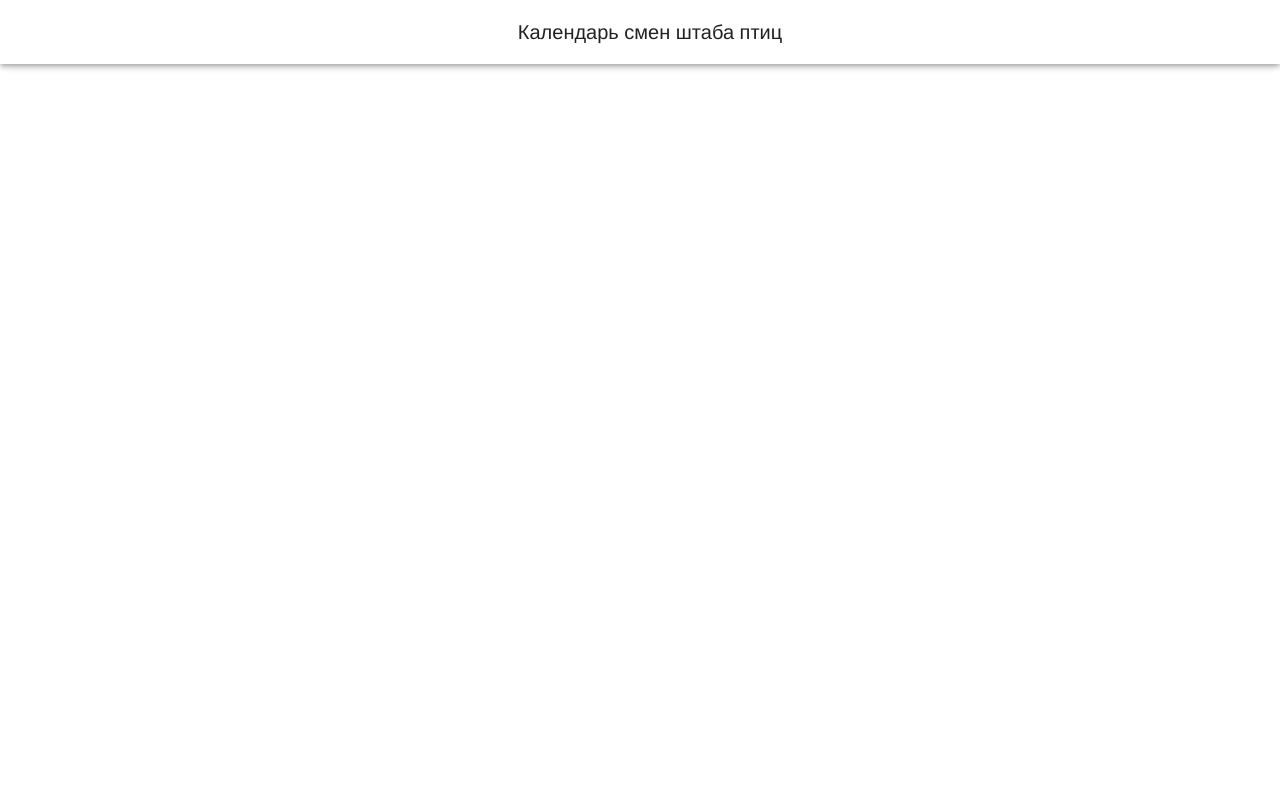
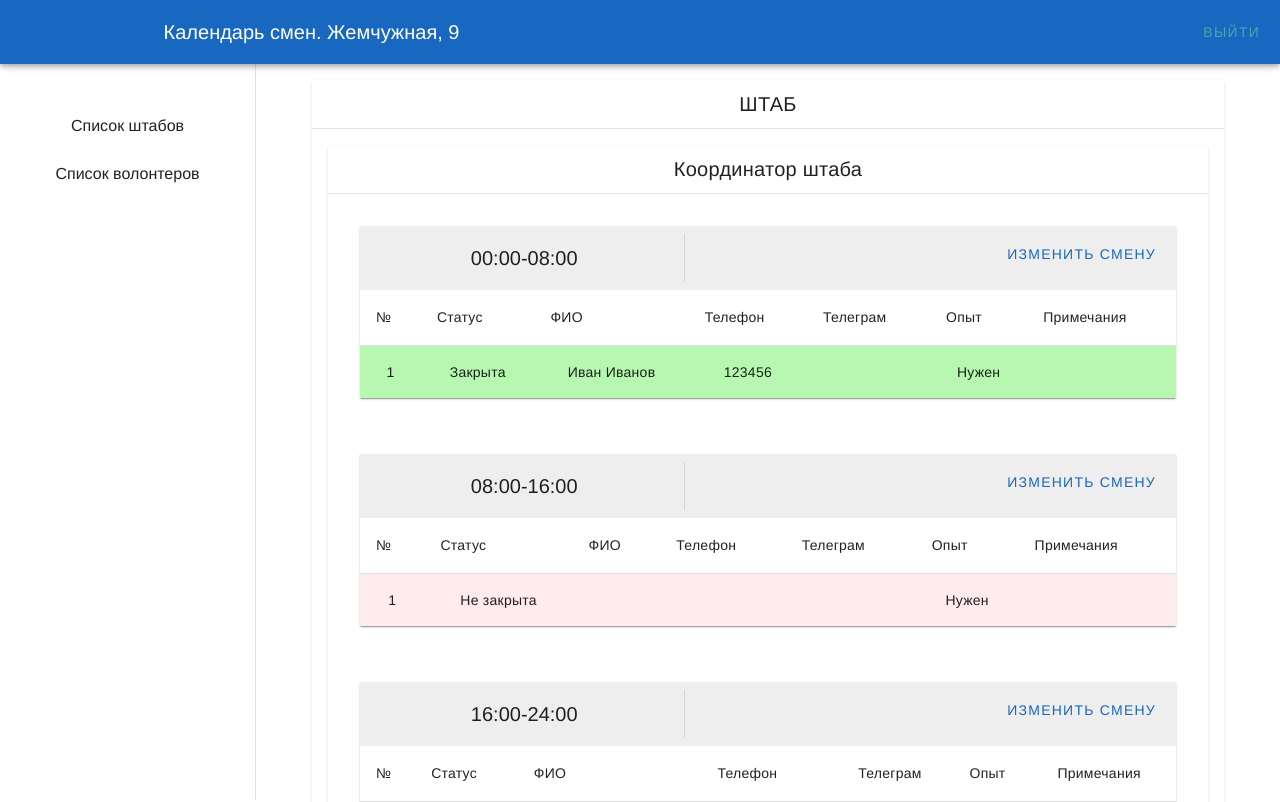
Before and after one commit to turborufus/birds-calendar, a Vue app: page /headquarters/1 in a window 1280 px wide. Shown: the top 802 px of the page. Built offline with nearby package versions, Linux system fonts and the light colour scheme; sample sign-in values are in the browser's storage.

Commit message:
Добавлена страница волонтеров, штабов, и доработана страница смен для каждого из штабов

```diff
--- a/src/App.vue
+++ b/src/App.vue
@@ -1,12 +1,9 @@
 <template>
   <v-app>
-    <v-app-bar app>
+    <!-- <v-app-bar app>
       <v-app-bar-title>Календарь смен штаба птиц
-      <!-- <v-spacer></v-spacer>-->
-      <!-- Навигация -->
-          <!-- <router-link to="/">Список смен</router-link> -->
       </v-app-bar-title>
-    </v-app-bar>
+    </v-app-bar> -->
 
 
     <!-- Отображение компонентов страниц -->
--- a/src/router/index.js
+++ b/src/router/index.js
@@ -19,7 +19,7 @@ const routes = [
     meta: { requiresAuth: true },
   },
   {
-    path: '/headquarters/:id/shifts',
+    path: '/headquarters/:id',
     name: 'ShiftsListPage',
     component: ShiftsListPage,
     props: true,
--- a/src/store/shifts.js
+++ b/src/store/shifts.js
@@ -12,12 +12,12 @@ export default createStore({
     headquarters: [
       {
         id: 1,
-        name: "Штаб 1",
+        name: "Жемчужная, 9",
         location: "Анапа",
       },
       {
         id: 2,
-        name: "Штаб 2",
+        name: "Мира, 113",
         location: "Анапа",
       },
     ],
@@ -215,14 +215,23 @@ export default createStore({
     ]
   },
   getters: {
+    getHeadquarters(state) {
+      return state.headquarters
+    },
     getSections(state) {
       return state.sections;
     },
-    getSectionsByHeadquater(state, hqId) {
-      const sections = state.sections.filter((s) => s.id === hqId)
+    getSectionsByHeadquarter: (state) => (hqId) => {
+      console.log("getSectionsByHeadquarter")
+      console.log(state.sections)
+      console.log(hqId)
+      const sections = state.sections.filter((s) => s.headquarter === hqId)
+      console.log(sections)
       return sections
     },
-    getHeadquarters: (state) => state.headquarters,
+    getHeadquarterById: (state) => (hqId) => {
+      return state.headquarters.find((hq) => hq.id === hqId)
+    },
     getRoleBySection: (state) => (sectionName, roleName) => {
       const section = state.sections.find((s) => s.name === sectionName);
       return section?.roles.find((role) => role.role === roleName) || null;
--- /dev/null
+++ b/src/views/HeadquartersPage.vue
@@ -0,0 +1,64 @@
+<template>
+<v-container>
+  <v-app-bar color="primary" app>
+    <v-toolbar-title>Календарь смен. Анапа</v-toolbar-title>
+    <v-spacer />
+    <v-btn color="secondary" @click="logout">Выйти</v-btn>
+  </v-app-bar>
+
+  <v-navigation-drawer app>
+    <v-list>
+      <v-list-item @click="goTo('headquarters')">Список штабов</v-list-item>
+      <v-list-item @click="goTo('volunteers')">Список волонтеров</v-list-item>
+    </v-list>
+  </v-navigation-drawer>
+
+  <v-main>
+    <v-container>
+      <v-row>
+        <v-col
+          v-for="hq in headquarters"
+          :key="hq.id"
+          cols="12"
+          sm="6"
+          md="4"
+        >
+          <v-card @click="openShifts(hq.id)">
+            <v-card-title>{{ hq.name }}</v-card-title>
+            <v-card-text>Локация: {{ hq.location }}</v-card-text>
+          </v-card>
+        </v-col>
+      </v-row>
+    </v-container>
+  </v-main>
+</v-container>
+</template>
+
+
+
+<script>
+import { mapState } from 'vuex';
+
+export default {
+  name: "HeadquartersPage",
+  computed: {
+    ...mapState['shifts'],
+    headquarters() {
+      return this.$store.getters["getHeadquarters"];
+    },
+  },
+  methods: {
+    openShifts(hqId) {
+      this.$router.push(`/headquarters/${hqId}`);
+    },
+    goTo(page) {
+      this.$router.push(`/${page}`);
+    },
+    logout() {
+      localStorage.removeItem("isLoggedIn");
+      this.$store.dispatch("shifts/logout");
+      this.$router.push("/login");
+    },
+  },
+};
+</script>
--- a/src/views/ShiftsListPage.vue
+++ b/src/views/ShiftsListPage.vue
@@ -1,5 +1,19 @@
 <template>
   <v-container>
+    <v-app-bar color="primary" app>
+      <v-toolbar-title>Календарь смен. {{ currentHeadquarter.name }}</v-toolbar-title>
+      <v-spacer />
+      <v-btn color="secondary" @click="logout">Выйти</v-btn>
+    </v-app-bar>
+
+    <v-navigation-drawer app>
+      <v-list>
+        <v-list-item @click="goTo('headquarters')">Список штабов</v-list-item>
+        <v-list-item @click="goTo('volunteers')">Список волонтеров</v-list-item>
+      </v-list>
+    </v-navigation-drawer>
+
+    <v-main>
       <v-row
           v-for="section in sections"
           :key="section.name"
@@ -8,6 +22,7 @@
           <calendar-section :section="section" />
         </v-col>
       </v-row>
+    </v-main>
   </v-container>
 </template>
 
@@ -16,6 +31,7 @@ import { mapState } from 'vuex';
 import CalendarSection from "../components/CalendarSection.vue";
 
 export default {
+  props: ["id"],
   components: {
     CalendarSection,
   },
@@ -24,7 +40,20 @@ export default {
     };
   },
   computed: {
-    ...mapState(["sections"]),
+    ...mapState(["shifts"]),
+    sections() {
+      console.log("ID:", Number(this.id));
+      const result = this.$store.getters["getSectionsByHeadquarter"](Number(this.id));
+      return result || []
     },
+    currentHeadquarter() {
+      return this.$store.getters["getHeadquarterById"](Number(this.id))
+    }
+  },
+  methods: {
+    goTo(page) {
+      this.$router.push(`/${page}`);
+    },
+  }
 };
 </script>
--- /dev/null
+++ b/src/views/VolunteersPage.vue
@@ -0,0 +1,47 @@
+<template>
+  <v-container>
+    <v-app-bar color="primary" app>
+      <v-toolbar-title>Календарь смен. Анапа. Список волонтёров</v-toolbar-title>
+      <v-spacer />
+      <v-btn color="secondary" @click="logout">Выйти</v-btn>
+    </v-app-bar>
+
+    <v-navigation-drawer app>
+      <v-list>
+        <v-list-item @click="goTo('headquarters')">Список штабов</v-list-item>
+      </v-list>
+    </v-navigation-drawer>
+    <v-main>
+      <v-data-table :headers="headers" :items="volunteers" class="elevation-1" />
+    </v-main>
+
+  </v-container>
+</template>
+
+<script>
+import { mapState } from 'vuex';
+export default {
+  name: "VolunteersPage",
+  data() {
+    return {
+      headers: [
+        { title: "ФИО", value: "name" },
+        { title: "Телефон", value: "phone" },
+        { title: "Телеграм", value: "telegram"},
+        { title: "Опыт", value: "experience"}
+      ],
+    };
+  },
+  computed: {
+    ...mapState["shifts"],
+    volunteers() {
+      return this.$store.getters["getVolunteers"];
+    },
+  },
+  methods: {
+    goTo(page) {
+      this.$router.push(`/${page}`);
+    },
+  },
+};
+</script>
```
Lines whose indentation alone changed are shown as unchanged.
